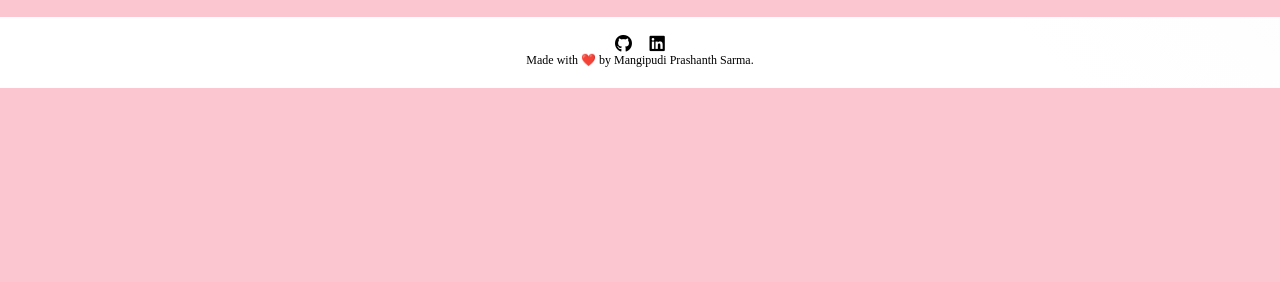
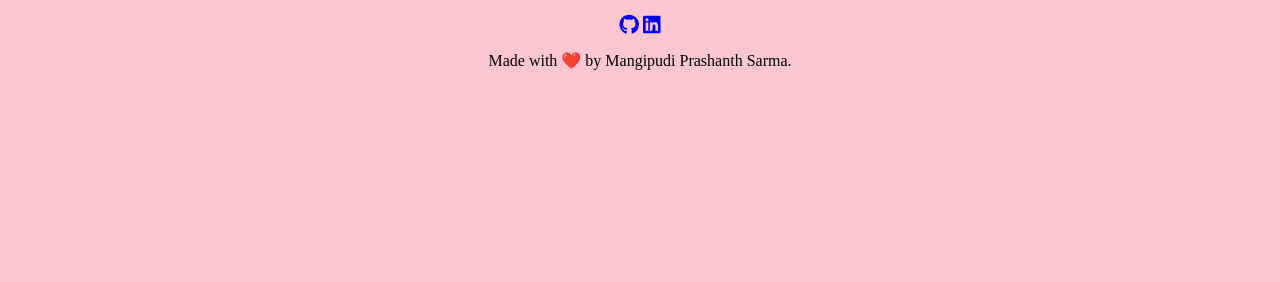
Before and after one commit to prashanthm07/Facial-Expression-Recognition-using-Deep-Learning, a Flask app: page / in a window 1280 px wide. Shown: the part 518-800 px from the top of the page. Run offline with Flask 2, Linux system fonts and the light colour scheme; some libraries are stand-ins or nearby versions.

Commit message:
Updated style.css

```diff
--- a/static/style.css
+++ b/static/style.css
@@ -32,28 +32,3 @@ body
     }
 
 }
-
-.footer{
-    font-size: 14px;
-    padding: 20px;
-    flex-shrink: 0;
-    position: relative;
-    background: linear-gradient(45deg, #ffffff, #ffffff, #f9f9f9, #eeeeee, #e0e4e1, #d7e1ec);
-    background-size: 500% 500%;
-    animation: change-gradient 10s ease-in-out infinite;
-}
-
-.contact-icon{
-    color: #000000;
-    padding: 7px;
-}
-
-
-.contact-icon:hover{
-    color: #8c8c8c;
-}
-
-.footer-description{
-    margin: 0;
-    font-size: 12px;
-}
```
